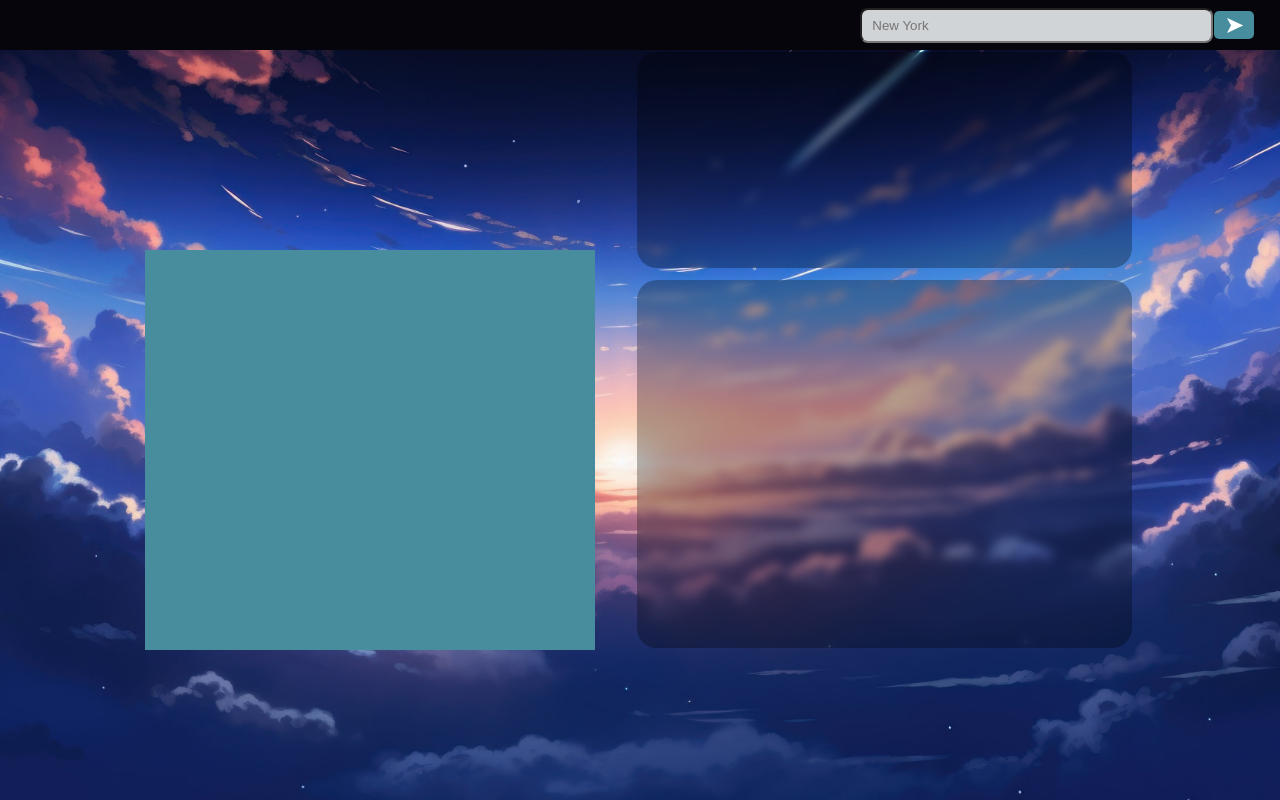
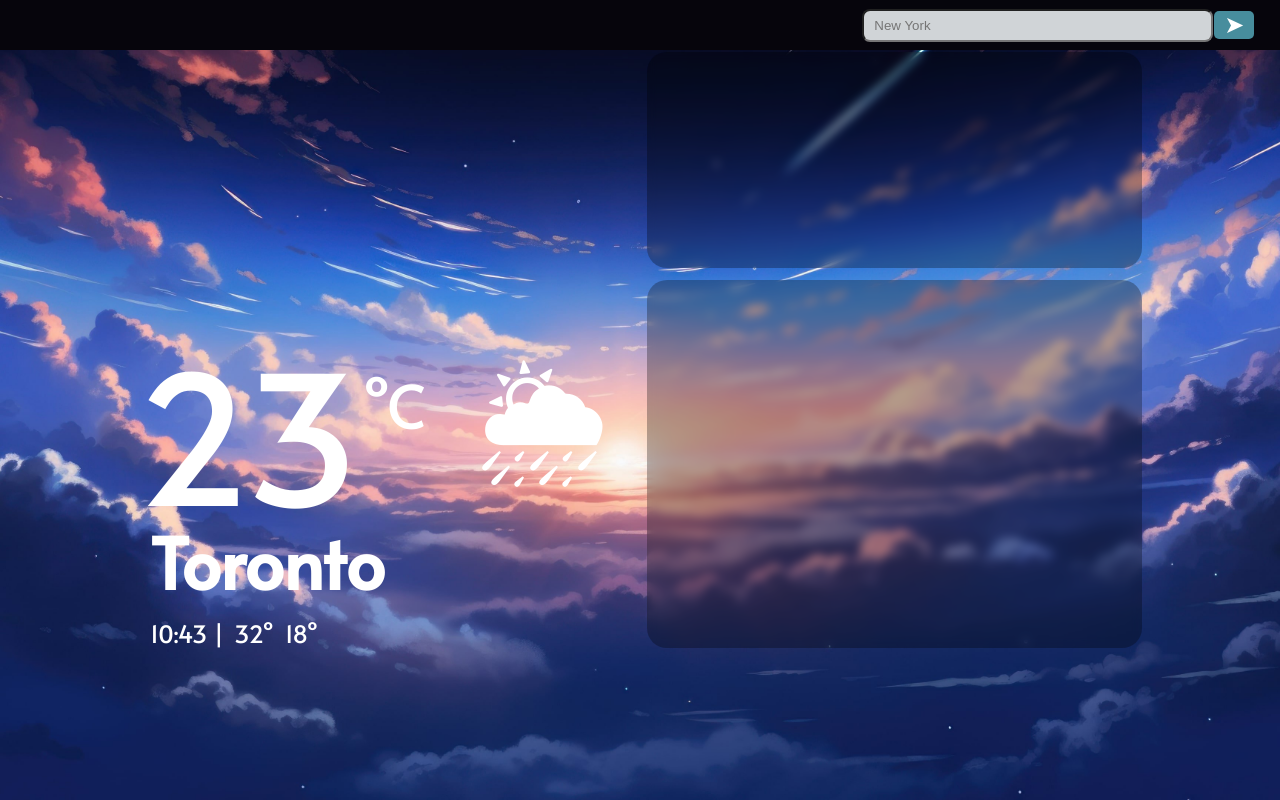
Before and after one commit to LunevaDariaa/weather-app, a plain HTML site: page index.html in a window 1280 px wide. Drawn offline with Linux system fonts and the light colour scheme; no server answers; a web font is replaced by a local one.

Commit message:
Completed styling for main location and weather info

```diff
--- a/index.html
+++ b/index.html
@@ -14,7 +14,22 @@
     </header>
 
     <div id="main">
-      <div class="main_info_conteiner"></div>
+      <div class="main_info_conteiner">
+        <div class="main_info_row1">
+          <div class="main_info_temp">23</div>
+          <div class="main_info_celcius">°C</div>
+          <div class="main_info_cur_weather">&#127782;</div>
+        </div>
+
+        <div class="main_info_row2">
+          <div class="main_info_location">Toronto</div>
+        </div>
+        <div class="main_info_row3">
+          <div class="main_info_time">10:43 |</div>
+          <div class="main_info_highes_temp">32°</div>
+          <div class="main_info_lowest_temp">18°</div>
+        </div>
+      </div>
       <div class="main_weather_conteiner">
         <div class="hourly_weather_conteiner"></div>
         <div class="week_weather_container"></div>
--- a/style.css
+++ b/style.css
@@ -1,3 +1,14 @@
+@import url("https://fonts.googleapis.com/css2?family=Amatic+SC:wght@400;700&family=EB+Garamond:wght@500&family=Playfair+Display:wght@500&family=Protest+Riot&display=swap");
+
+@import url("https://fonts.googleapis.com/css2?family=Amatic+SC:wght@400;700&family=EB+Garamond:wght@500&family=Passion+One:wght@400;700;900&family=Playfair+Display:wght@500&family=Protest+Riot&display=swap");
+
+@import url("https://fonts.googleapis.com/css2?family=Alata&family=Amatic+SC:wght@400;700&family=EB+Garamond:wght@500&family=Passion+One:wght@400;700;900&family=Playfair+Display:wght@500&family=Protest+Riot&display=swap");
+* {
+  margin: 0;
+  padding: 0;
+  /* font-family: "Protest Riot"; */
+}
+
 body {
   display: flex;
 
@@ -67,10 +78,10 @@ header {
 .main_info_conteiner {
   margin-right: 40px;
   width: 25vw;
-  min-width: 450px;
+  min-width: 470px;
   align-self: flex-end;
-  height: 400px;
-  background-color: #478d9d;
+  height: 270px;
+  /* background-color: #478d9d; */
 }
 
 .main_weather_conteiner {
@@ -108,3 +119,55 @@ header {
 
   height: 63%;
 }
+
+.main_info_row1,
+.main_info_row2,
+.main_info_row3 {
+  display: flex;
+  justify-content: baseline;
+  align-items: flex-end;
+  width: 100%;
+  color: white;
+}
+
+.main_info_row1 {
+  height: 65%;
+  text-align: center;
+  /* padding: 20px 0 0 0; */
+}
+
+.main_info_temp {
+  font-size: 180px;
+  font-family: "Alata";
+}
+
+.main_info_celcius {
+  font-size: 60px;
+  padding: 0 0 110px 0;
+  font-family: "Alata";
+}
+.main_info_cur_weather {
+  font-size: 120px;
+  padding-bottom: 20px;
+  margin-left: 50px;
+}
+
+.main_info_row2 {
+  height: 20%;
+  margin: 0;
+  font-size: 70px;
+  font-family: "Alata";
+  padding-left: 15px;
+
+  font-weight: 1000;
+}
+.main_info_row3 {
+  height: 15%;
+  font-size: 24px;
+  padding-left: 15px;
+  font-family: "Alata";
+}
+.main_info_highes_temp,
+.main_info_lowest_temp {
+  margin-left: 10px;
+}
```
